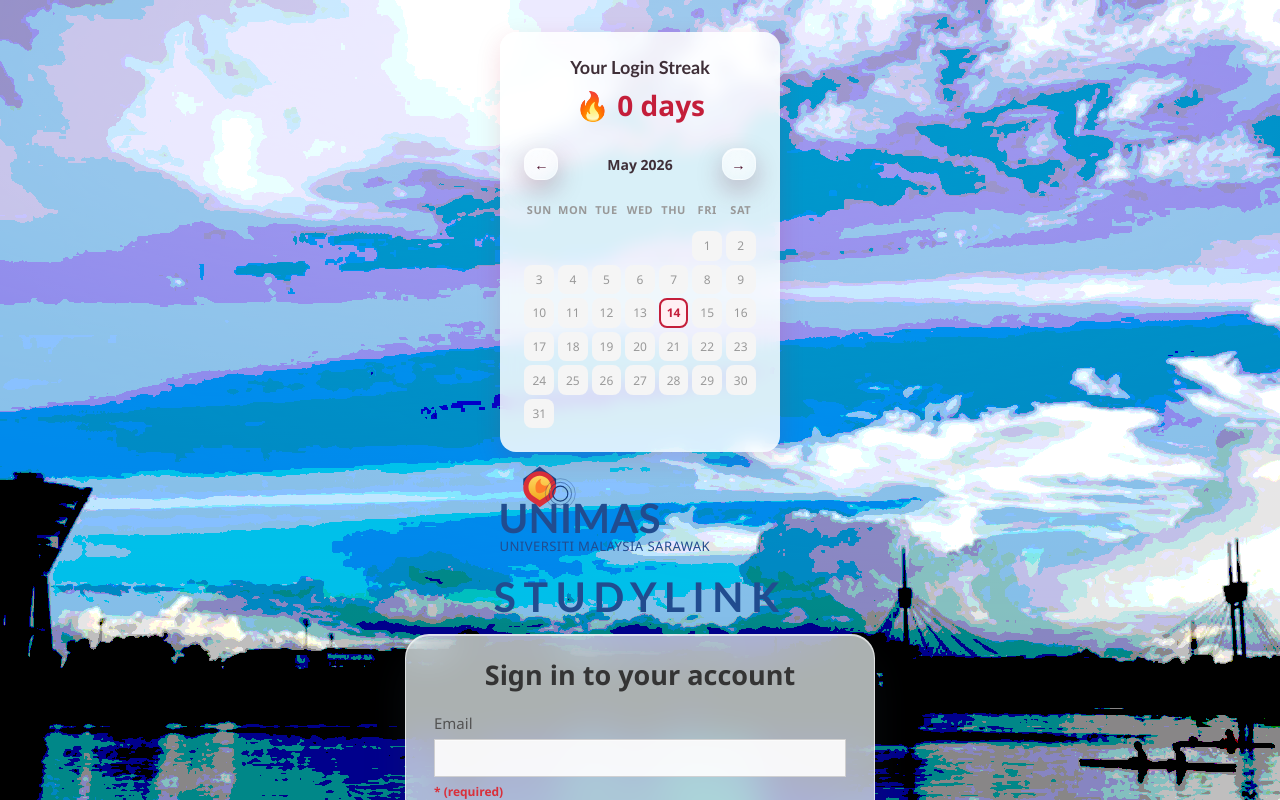
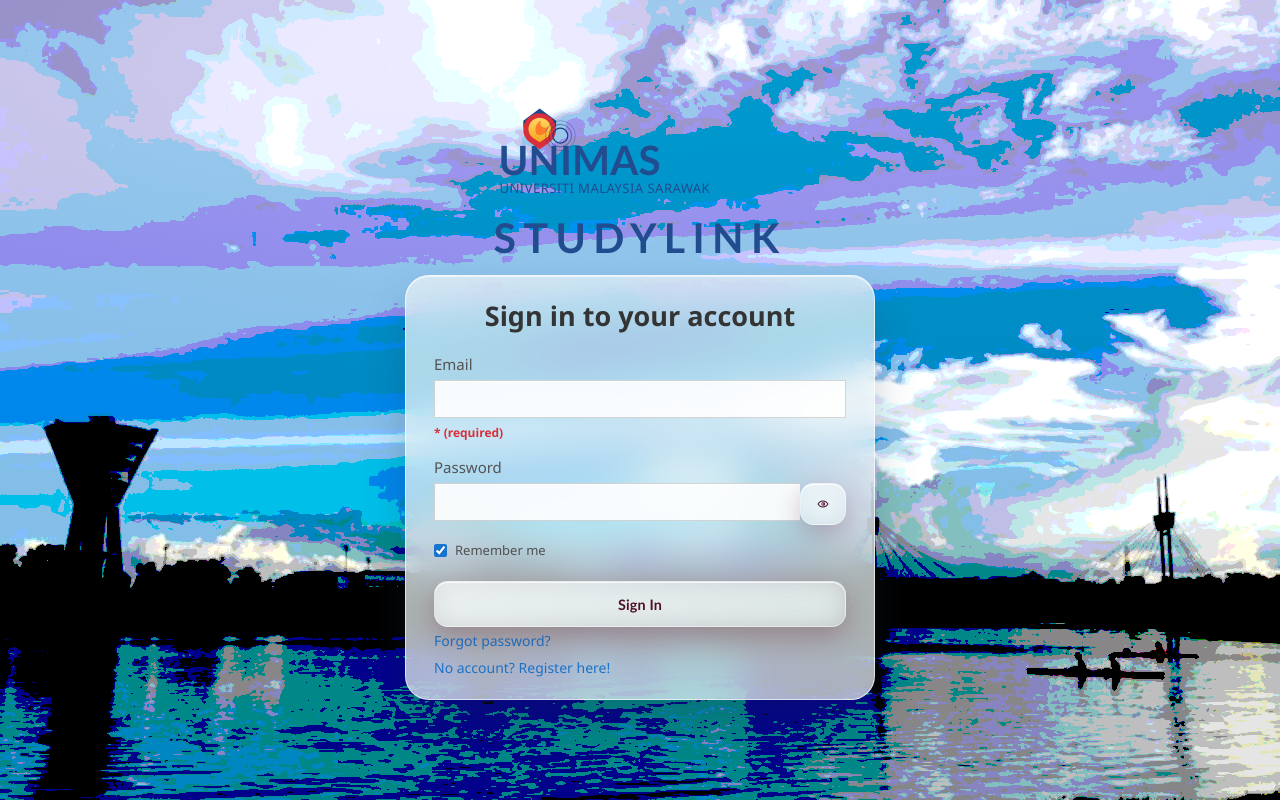
Before and after one commit to nanasboii/StudyLink, a Vue app: page /login in a window 1280 px wide. Shown: the top 800 px of the page. Built offline with nearby package versions, Linux system fonts and the light colour scheme.

Commit message:
update_0.9.6.1

```diff
--- a/src/frontend/components/Topbar.vue
+++ b/src/frontend/components/Topbar.vue
@@ -305,6 +305,12 @@
       if (currentUser.value) {
         streakCount.value = currentUser.value.login_streak || 0
         await loadUnreadNotifications()
+
+        // Auto-open the streak modal once after a fresh login.
+        if (sessionStorage.getItem('studylinkShowStreakAfterLogin') === '1') {
+          sessionStorage.removeItem('studylinkShowStreakAfterLogin')
+          await showStreakModal()
+        }
       }
     })
 
--- a/src/frontend/pages/Login.vue
+++ b/src/frontend/pages/Login.vue
@@ -31,39 +31,6 @@
       </div>
 
       <section class="login-brand" aria-label="UNIMAS sign in branding">
-        <!-- Calendar Section (Center) -->
-        <div class="login-calendar-wrapper">
-          <div class="calendar-header">
-            <h3>Your Login Streak</h3>
-            <p class="streak-count">🔥 {{ streakCount }} days</p>
-          </div>
-          <div class="calendar">
-            <div class="calendar-nav">
-              <button type="button" @click="prevMonth">←</button>
-              <span class="calendar-month">{{ monthYear }}</span>
-              <button type="button" @click="nextMonth">→</button>
-            </div>
-            <div class="calendar-weekdays">
-              <div v-for="day in ['Sun', 'Mon', 'Tue', 'Wed', 'Thu', 'Fri', 'Sat']" :key="day" class="weekday">
-                {{ day }}
-              </div>
-            </div>
-            <div class="calendar-days">
-              <div
-                v-for="(day, idx) in calendarDays"
-                :key="idx"
-                class="calendar-day"
-                :class="{
-                  'empty': !day,
-                  'logged-in': isLoggedInDay(day),
-                  'today': isToday(day)
-                }"
-              >
-                {{ day || '' }}
-              </div>
-            </div>
-          </div>
-        </div>
         <svg class="unimas-logo" viewBox="0 0 640 240" aria-hidden="true" role="img">
           <defs>
             <linearGradient id="unimasBlue" x1="0" y1="0" x2="0" y2="1">
@@ -273,20 +240,8 @@
 
     setSession(result.token, result.user);
 
-    // Update login streak
-    const today = new Date();
-    const dateStr = `${today.getFullYear()}-${today.getMonth() + 1}-${today.getDate()}`;
-    if (!loggedInDates.value.has(dateStr)) {
-      loggedInDates.value.add(dateStr);
-      streakCount.value += 1;
-    }
-
-    const streakData = {
-      count: streakCount.value,
-      dates: Array.from(loggedInDates.value)
-    };
-    sessionStorage.setItem(LOGIN_STREAK_STORAGE_KEY, JSON.stringify(streakData));
-    sessionStorage.removeItem(LOGIN_STREAK_STORAGE_KEY);
+    // Flag so the Topbar opens the streak/login modal on the next page
+    sessionStorage.setItem('studylinkShowStreakAfterLogin', '1');
 
     // Redirect on success
     router.push(PAGES.resources);
```
